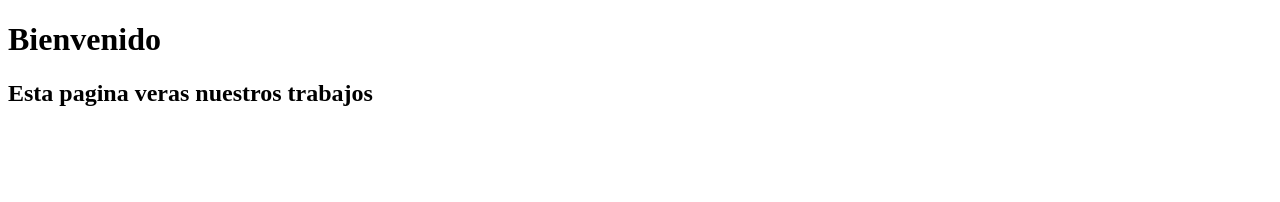
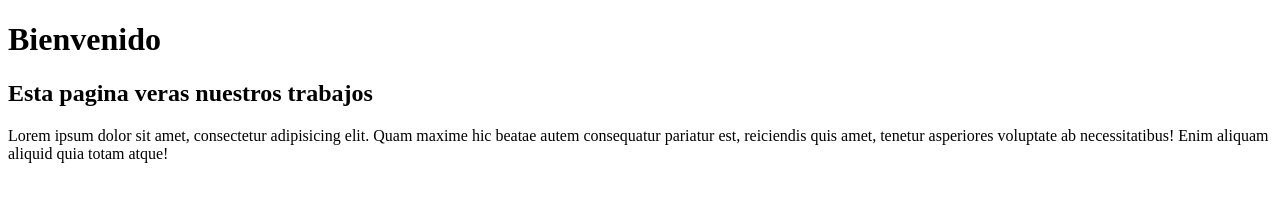
Before and after one commit to juvefue/pagina-web, a plain HTML site: page index.html in a window 1280 px wide. Drawn offline with Linux system fonts and the light colour scheme.

Commit message:
Update index.html

```diff
--- a/index.html
+++ b/index.html
@@ -11,6 +11,7 @@
 <body>
     <h1>Bienvenido</h1>
     <h2>Esta pagina veras nuestros trabajos</h2>
+    <p>Lorem ipsum dolor sit amet, consectetur adipisicing elit. Quam maxime hic beatae autem consequatur pariatur est, reiciendis quis amet, tenetur asperiores voluptate ab necessitatibus! Enim aliquam aliquid quia totam atque!</p>
 </body>
 
 </html>
```
